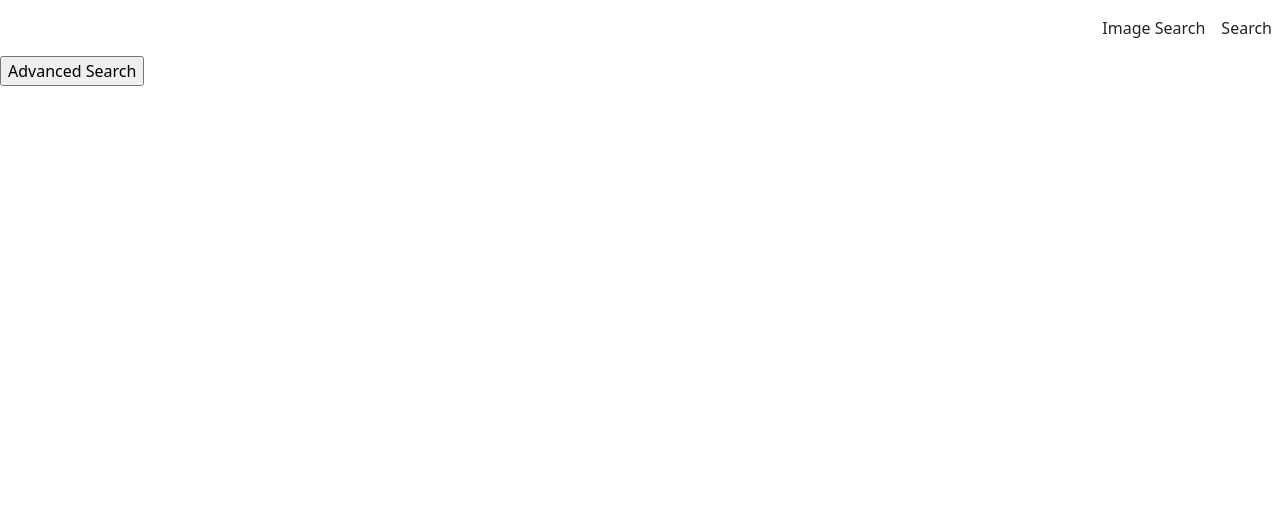
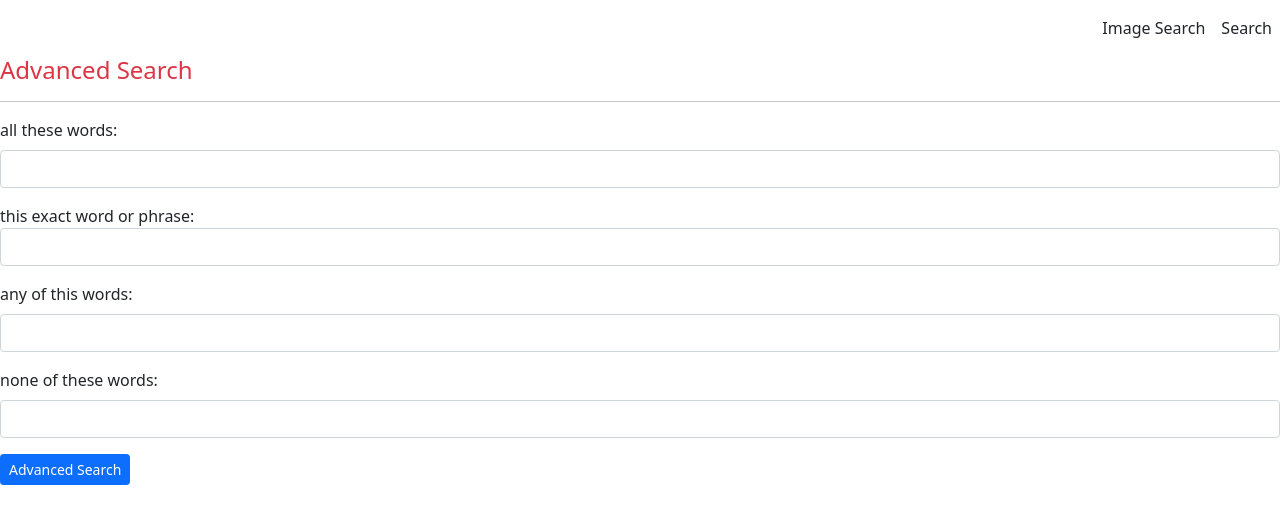
Before and after one commit to porphyrogennitos/search, a plain HTML site: page searches/advanced-search.html in a window 1280 px wide. Drawn offline with nearby package versions, Linux system fonts and the light colour scheme.

Commit message:
Create advanced-search.html elements

```diff
--- a/searches/advanced-search.html
+++ b/searches/advanced-search.html
@@ -12,6 +12,7 @@
 
     <title>Advanced search</title>
 </head>
+
 <body>
     <nav class="navbar navbar-expand justify-content-end">
         <ul class="navbar-nav">
@@ -20,8 +21,28 @@
         </ul>
     </nav>
 
+    <h1 class="text-danger fs-4 fw-normal">Advanced Search</h1>
+    <hr>
+
     <form action="">
-        <input type="submit" value="Advanced Search">
+        <div class="mb-3">
+            <label for="allTheseWords" class="form-label">all these words:</label>
+            <input type="text" class="form-control" id="allTheseWords">
+        </div>
+        <div class="mb-3">
+            <label for="exactWordOrPhrase" class="form-group">this exact word or phrase:</label>
+            <input type="text" class="form-control">
+        </div>
+        <div class="mb-3">
+            <label for="anyOfTheseWords" class="form-label">any of this words:</label>
+            <input type="text" class="form-control">
+        </div>
+        <div class="mb-3">
+            <label for="noneOfTheseWords" class="form-label">none of these words:</label>
+            <input type="text" class="form-control">
+        </div>
+        <input class="btn btn-sm btn-primary" type="submit" value="Advanced Search">
     </form>
 </body>
+
 </html>
```
